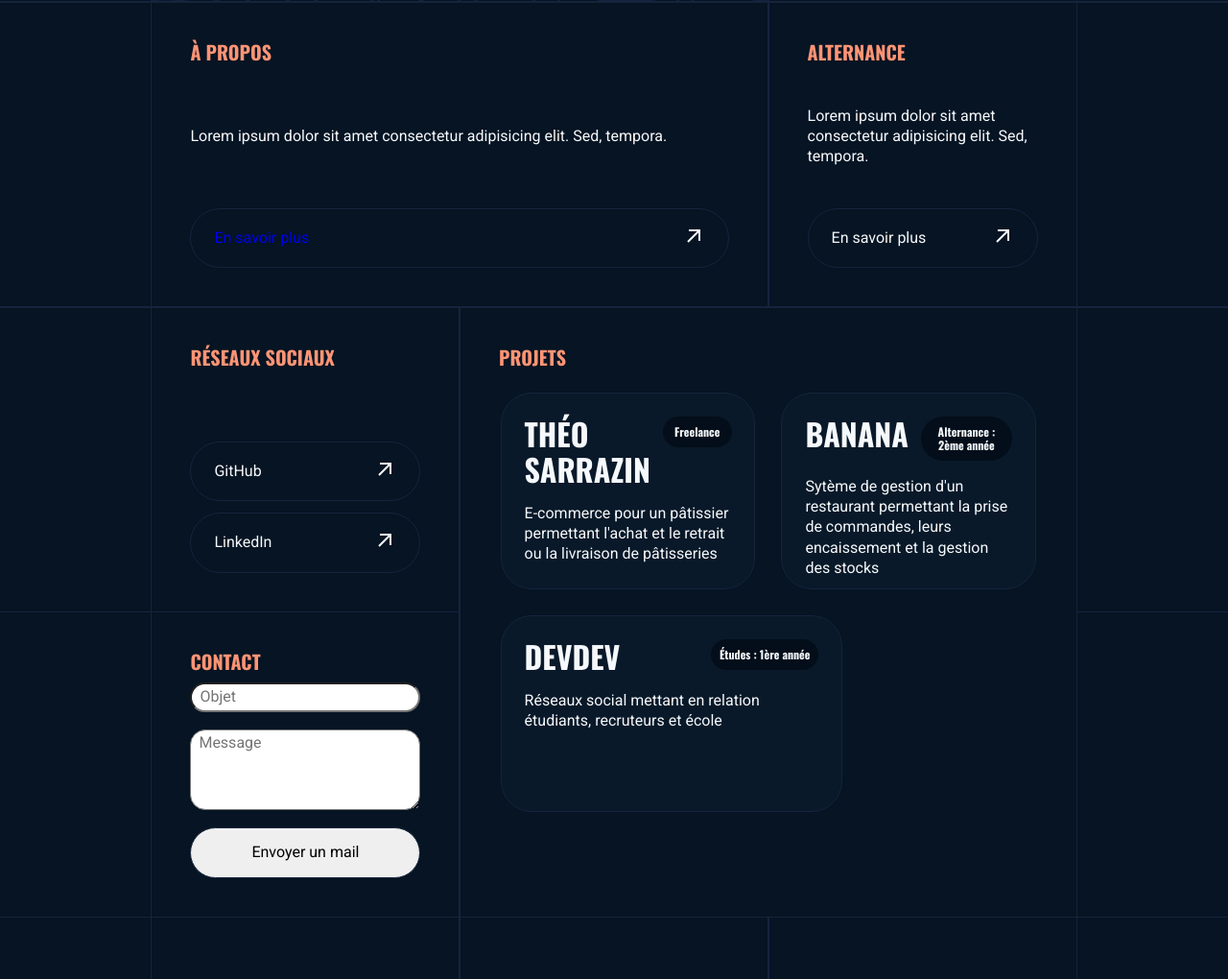
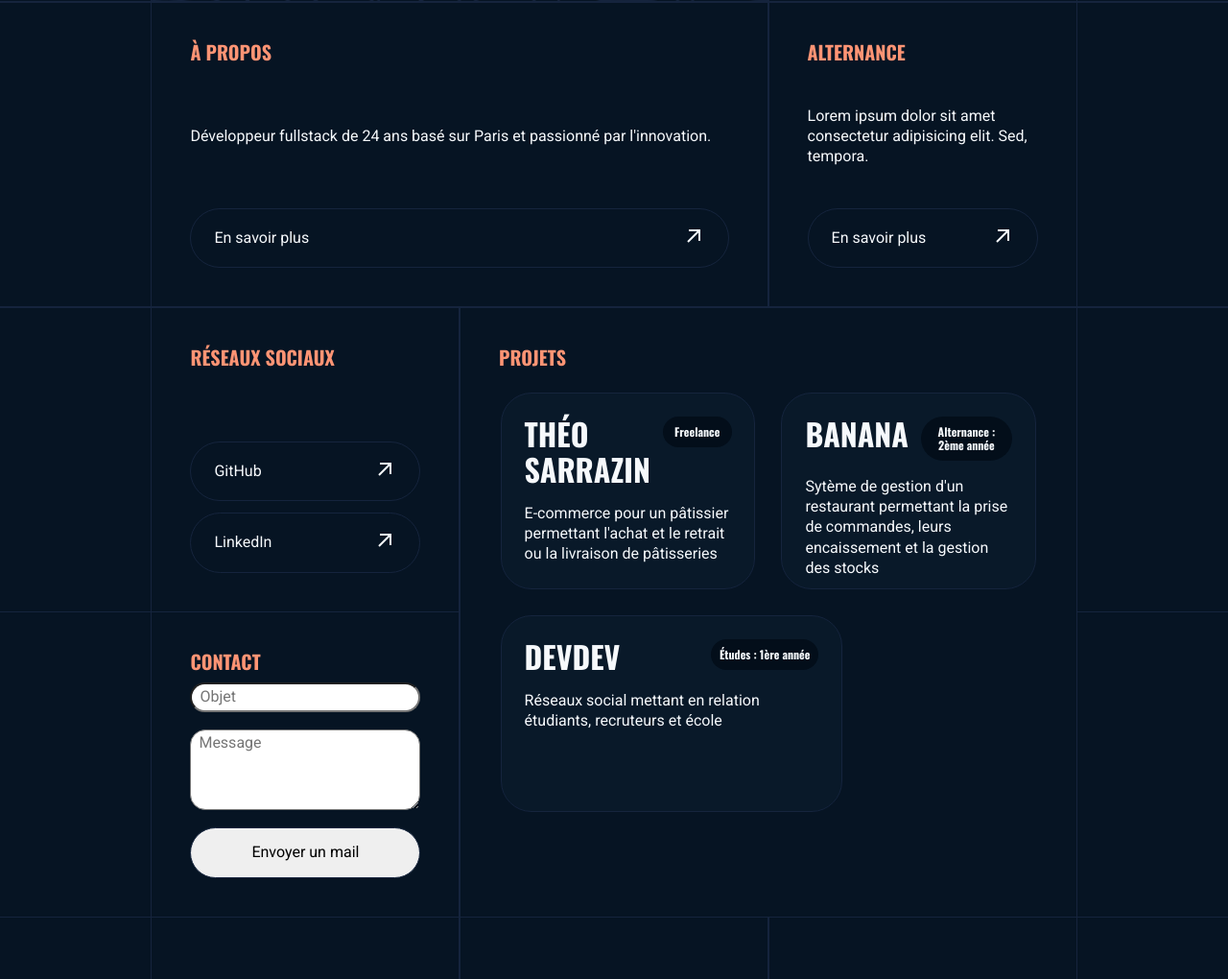
Before and after one commit to mehdib-io/mehdib-io.github.io, a plain HTML site: page index.html in a window 1280 px wide. Shown: the part 698-1718 px from the top of the page at 96% size. Drawn offline with nearby package versions, Linux system fonts and the light colour scheme.

Commit message:
fix link color

```diff
--- a/index.html
+++ b/index.html
@@ -73,10 +73,9 @@
             <section class="home__card home__card--about">
                 <h2>À PROPOS</h2>
                 <p>
-                    Lorem ipsum dolor sit amet consectetur adipisicing elit.
-                    Sed, tempora.
+                    Développeur fullstack de 24 ans basé sur Paris et passionné par l'innovation.
                 </p>
-                <a class="home__btn" href="./about.htm">
+                <a class="home__btn" href="./about.html">
                     En savoir plus
                     <div class="home__btn__arrow">
                         <svg
--- a/style.css
+++ b/style.css
@@ -8,9 +8,10 @@
 
 a {
     text-decoration: none;
+    color: #f6f9fc;
 }
 
-a:visited, figcaption:visited {
+a:visited {
     color: #f6f9fc;
 }
 
```
